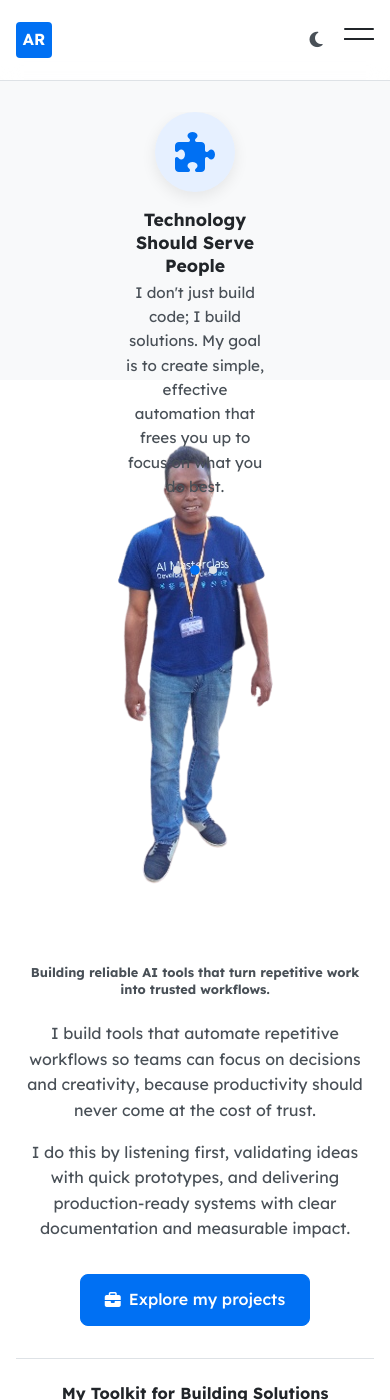
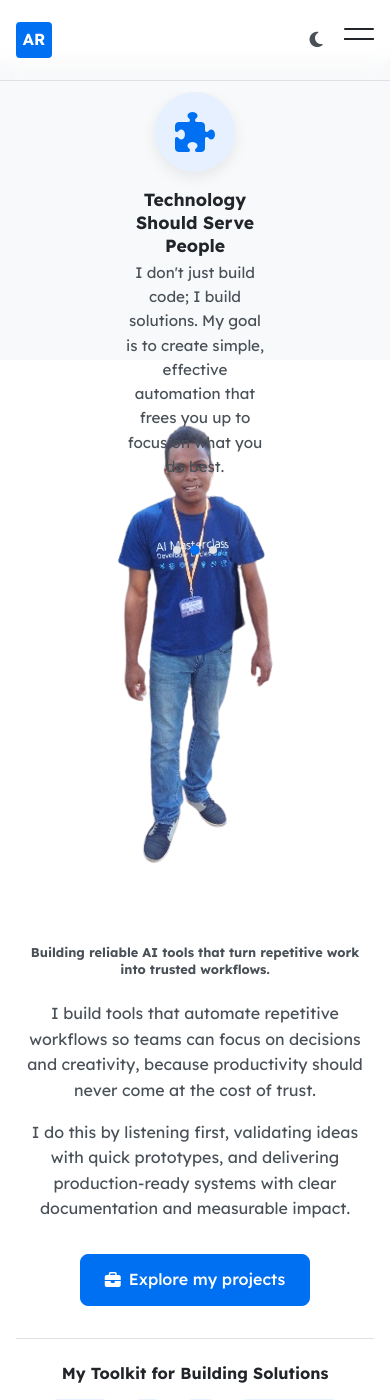
Before and after one commit to marolAI/marolAI.github.io, a Jekyll site: the page built from index.html, in a window 390 px wide and 1400 px high. Built offline with Jekyll 4.4.1, drawn with Linux system fonts in a browser that asks for light colours.

Commit message:
Optimize layout: async font loading, focus indicators, mobile spacing

```diff
--- a/_layouts/default.html
+++ b/_layouts/default.html
@@ -14,7 +14,7 @@
   <link rel="stylesheet" href="https://cdnjs.cloudflare.com/ajax/libs/font-awesome/6.4.0/css/all.min.css">
   <link rel="preconnect" href="https://fonts.googleapis.com">
   <link rel="preconnect" href="https://fonts.gstatic.com" crossorigin>
-  <link href="https://fonts.googleapis.com/css2?family=Lexend:wght@400;500;700&family=Lora:ital,wght@0,400;0,700;1,400&display=swap" rel="stylesheet">
+  <link href="https://fonts.googleapis.com/css2?family=Lexend:wght@400;500;700&family=Lora:ital,wght@0,400;0,700;1,400&display=swap" rel="stylesheet" media="print" onload="this.media='all'">
 </head>
 <body>
   {% include header.html %}
--- a/_sass/base/_base.scss
+++ b/_sass/base/_base.scss
@@ -49,6 +49,12 @@
     transition: opacity var(--transition-normal), transform var(--transition-normal);
 }
 
+/* Focus Indicators for Accessibility */
+*:focus {
+    outline: 2px solid var(--color-primary-500);
+    outline-offset: 2px;
+}
+
 .animate-on-scroll.is-visible {
     opacity: 1;
     transform: translateY(0);
--- a/_sass/layout/_layout.scss
+++ b/_sass/layout/_layout.scss
@@ -61,6 +61,19 @@
     grid-template-columns: repeat(3, 1fr);
 }
 
+/* Mobile Spacing Adjustments */
+@media (max-width: 576px) {
+    main {
+        padding-top: 60px;
+        /* Smaller header on mobile */
+    }
+
+    section {
+        padding: var(--space-4) 0;
+        /* Reduce vertical padding */
+    }
+}
+
 @media (max-width: 768px) {
 
     .grid-2,
```
